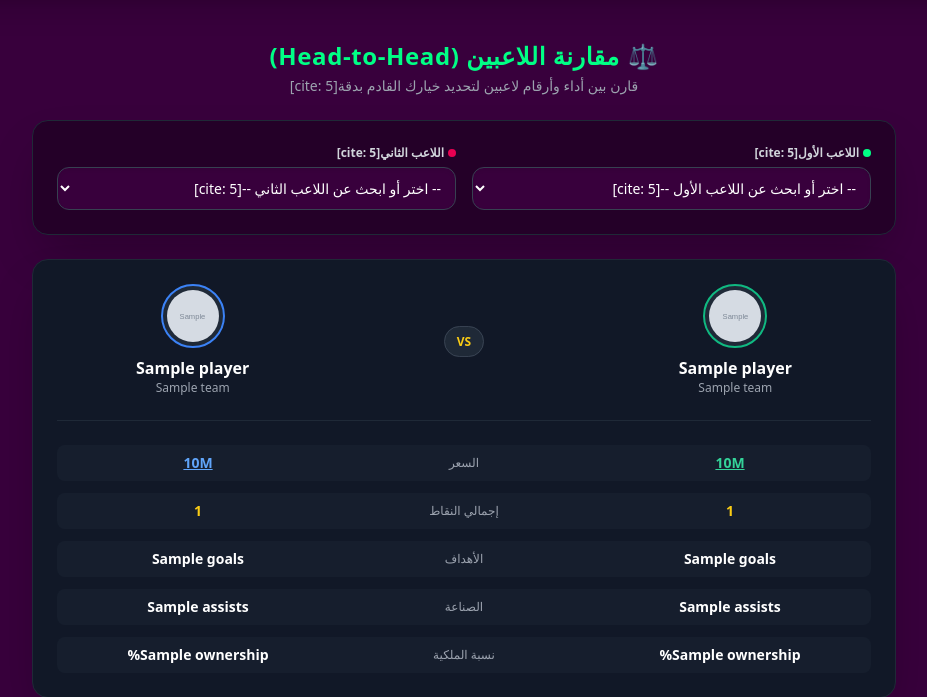
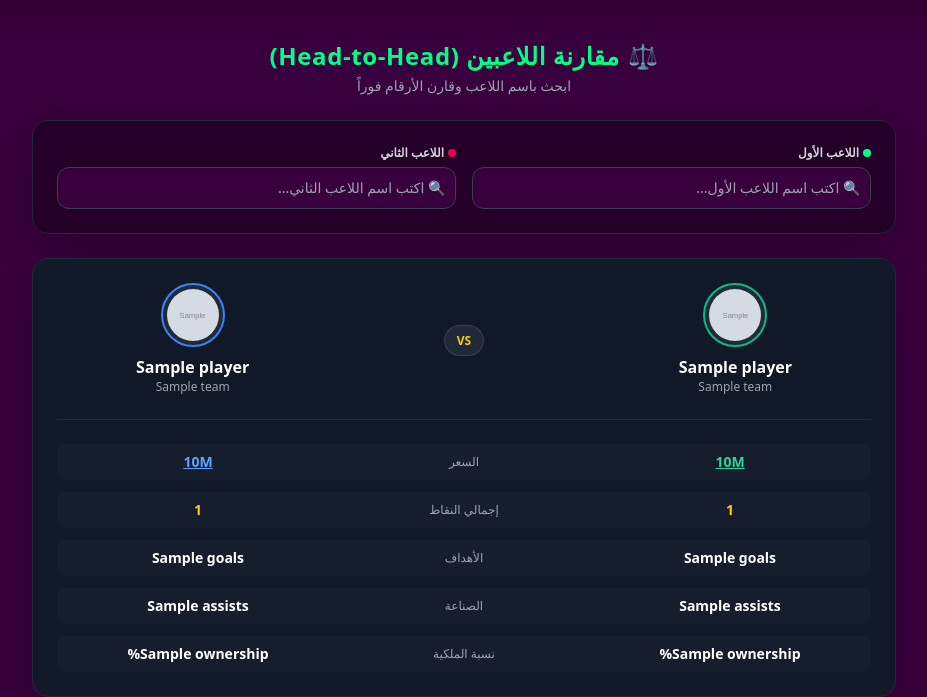
Before and after one commit to salehmohamed19/fantasy-league, a Django app: template fantasy/templates/fantasy/compare.html in a window 1280 px wide. Shown: the part 76-773 px from the top of the page, without its empty margins (176-1103 px from the left). Run offline with Django 3.2, Linux system fonts and the light colour scheme; the template is opened without the code that fills it: most values are stand-ins (such as "Sample title", 1, 10 or a date in 2020); grey boxes marked "Sample" are stand-in pictures; parts of the project's set-up code (start-up, migrations or seed data) failed here and were passed over; some libraries are stand-ins or nearby versions.

Commit message:
add new page for view player spececcصصبييي

```diff
--- a/fantasy/templates/fantasy/compare.html
+++ b/fantasy/templates/fantasy/compare.html
@@ -10,43 +10,53 @@
             <span>⚖️</span>
             <span>مقارنة اللاعبين (Head-to-Head)</span>
         </h2>
-        <p class="text-xs sm:text-sm text-gray-400 mt-1">قارن بين أداء وأرقام لاعبين لتحديد خيارك القادم بدقة[cite: 5]</p>
+        <p class="text-xs sm:text-sm text-gray-400 mt-1">ابحث باسم اللاعب وقارن الأرقام فوراً</p>
     </div>
 
     <!-- بطاقة اختيار اللاعبين والبحث -->
     <div class="bg-[#240028] border border-gray-800 rounded-2xl p-4 sm:p-6 shadow-2xl mb-6">
-        <form hx-get="{% url 'compare_players' %}" hx-target="#comparison-results" hx-swap="innerHTML" class="grid grid-cols-1 sm:grid-cols-2 gap-4">
+        <form hx-get="{% url 'compare_players' %}"
+              hx-target="#comparison-results"
+              hx-swap="innerHTML"
+              hx-trigger="change"
+              class="grid grid-cols-1 sm:grid-cols-2 gap-4">
 
-            <!-- اختيار اللاعب الأول -->
+            <!-- بحث اللاعب الأول -->
             <div>
                 <label class="block text-xs font-bold text-gray-300 mb-1.5 flex items-center gap-1">
-                    <span class="w-2 h-2 rounded-full bg-plGreen"></span> اللاعب الأول[cite: 5]
+                    <span class="w-2 h-2 rounded-full bg-plGreen"></span> اللاعب الأول
                 </label>
-                <select name="player1" onchange="this.form.requestSubmit()"
-                        class="w-full bg-plDark text-white border border-gray-700 focus:border-plGreen text-xs sm:text-sm rounded-xl p-2.5 outline-none cursor-pointer transition shadow-inner">
-                    <option value="">-- اختر أو ابحث عن اللاعب الأول --[cite: 5]</option>
+                <input type="text"
+                       name="player1_search"
+                       list="players-list-1"
+                       placeholder="🔍 اكتب اسم اللاعب الأول..."
+                       class="w-full bg-plDark text-white border border-gray-700 focus:border-plGreen text-xs sm:text-sm rounded-xl p-2.5 outline-none transition shadow-inner"
+                       autocomplete="off">
+
+                <datalist id="players-list-1">
                     {% for player in all_players %}
-                        <option value="{{ player.id }}" {% if player.id == selected_p1_id %}selected{% endif %}>
-                            {{ player.name }} | {{ player.team.name }} ({{ player.price }}M)[cite: 5]
-                        </option>
+                        <option value="{{ player.name }} ({{ player.team.name }}) - {{ player.price }}M">
                     {% endfor %}
-                </select>
+                </datalist>
             </div>
 
-            <!-- اختيار اللاعب الثاني -->
+            <!-- بحث اللاعب الثاني -->
             <div>
                 <label class="block text-xs font-bold text-gray-300 mb-1.5 flex items-center gap-1">
-                    <span class="w-2 h-2 rounded-full bg-plPink"></span> اللاعب الثاني[cite: 5]
+                    <span class="w-2 h-2 rounded-full bg-plPink"></span> اللاعب الثاني
                 </label>
-                <select name="player2" onchange="this.form.requestSubmit()"
-                        class="w-full bg-plDark text-white border border-gray-700 focus:border-plPink text-xs sm:text-sm rounded-xl p-2.5 outline-none cursor-pointer transition shadow-inner">
-                    <option value="">-- اختر أو ابحث عن اللاعب الثاني --[cite: 5]</option>
+                <input type="text"
+                       name="player2_search"
+                       list="players-list-2"
+                       placeholder="🔍 اكتب اسم اللاعب الثاني..."
+                       class="w-full bg-plDark text-white border border-gray-700 focus:border-plPink text-xs sm:text-sm rounded-xl p-2.5 outline-none transition shadow-inner"
+                       autocomplete="off">
+
+                <datalist id="players-list-2">
                     {% for player in all_players %}
-                        <option value="{{ player.id }}" {% if player.id == selected_p2_id %}selected{% endif %}>
-                            {{ player.name }} | {{ player.team.name }} ({{ player.price }}M)[cite: 5]
-                        </option>
+                        <option value="{{ player.name }} ({{ player.team.name }}) - {{ player.price }}M">
                     {% endfor %}
-                </select>
+                </datalist>
             </div>
         </form>
 
```
